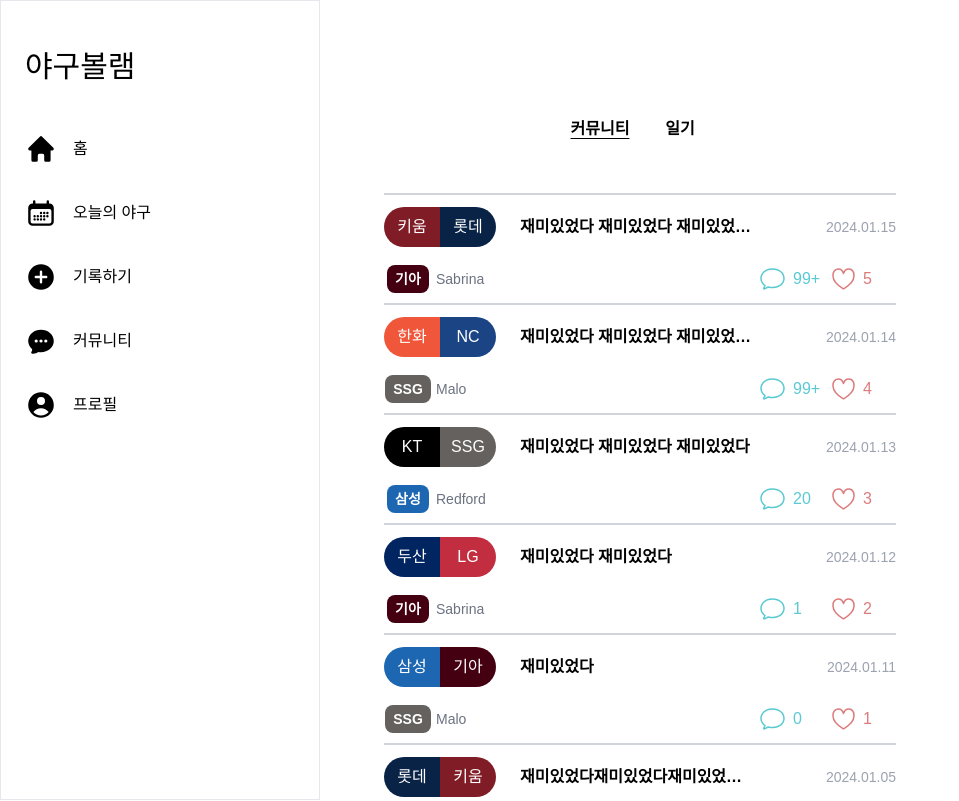
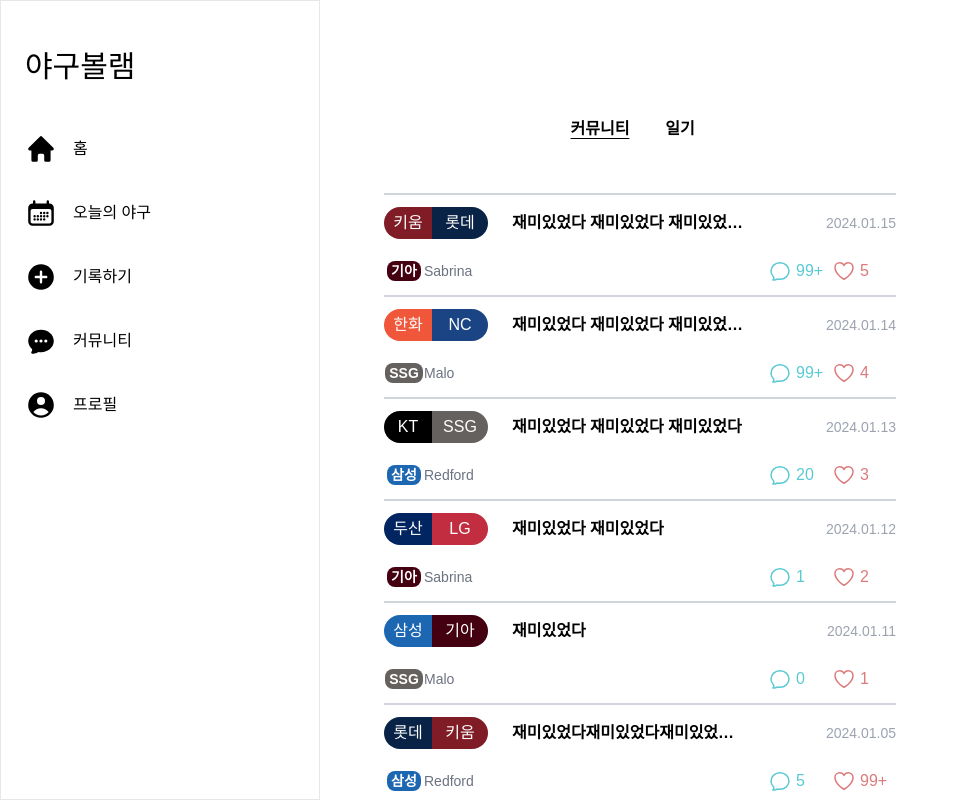
Before and after one commit to Baseball-Archive/client, a React (Vite) app: page /posts in a window 1280 px wide. Shown: the top 801 px of the page, without its empty margins (0-959 px from the left). Built offline with nearby package versions, Linux system fonts and the light colour scheme; a web font is replaced by a local one.

Commit message:
💄 Baege UI 수정, comment & likes 아이콘 변경

```diff
--- a/src/components/Community/Post.tsx
+++ b/src/components/Community/Post.tsx
@@ -1,4 +1,3 @@
-import Badge from "../common/Badge";
 import { dummyUser } from "../../pages/Community/dummyPostUser";
 import { Link } from "react-router-dom";
 
@@ -49,7 +48,17 @@ export interface PostType {
 
 interface Props {
   post: PostType;
+  scheme?: TeamScheme;
 }
+
+const CHEER_TEAM_STYLE =
+  "inline-flex items-center rounded-lg px-1 py-0.3 text-sm font-bold text-white";
+
+const CheerTeamBadge = ({ scheme }: { scheme?: TeamScheme }) => {
+  if (!scheme) return null;
+  const { name, style } = SCHEME_MAP[scheme];
+  return <span className={` ${CHEER_TEAM_STYLE} ${style}`}>{name}</span>;
+};
 
 const Post = ({ post }: Props) => {
   const {
@@ -80,13 +89,13 @@ const Post = ({ post }: Props) => {
           <div className="pt-3 border-t-2 border-gray-300">
             <div className="flex items-center">
               <div
-                className={`p-2 text-white w-14 h-10 ${homeTeam.style} text-center rounded-l-full`}
-                style={{ minWidth: '3.5rem' }}
+                className={`p-1 text-white w-8 h-8 ${homeTeam.style} text-center rounded-l-full`}
+                style={{ minWidth: '3rem' }}
               >
                 {homeTeam.name}
               </div>
               <div
-                className={`p-2 text-white w-14 h-10 ${awayTeam.style} text-center rounded-r-full`}
+                className={`p-1 text-white w-8 h-8 ${awayTeam.style} text-center rounded-r-full`}
                 style={{ minWidth: '3.5rem' }}
               >
                 {awayTeam.name}
@@ -102,25 +111,27 @@ const Post = ({ post }: Props) => {
             </div>
             <div className="flex justify-between items-center mt-2">
               <div className="flex items-center font-normal text-gray-500">
-                <div className="flex items-center justify-center w-12 h-12 relative overflow-hidden">
-                  <Badge scheme={cheerTeam as TeamScheme} />
+                <div className="flex items-center justify-center w-10 h-12 relative overflow-hidden">
+                  <CheerTeamBadge scheme={cheerTeam as TeamScheme} />
                 </div>
-                <div className="ml-1 text-sm">{userName}</div>
+                <div className="text-sm">{userName}</div>
               </div>
-              <div className="flex items-center space-x-2">
+              <div className="flex items-center">
                 <div className="flex items-center w-16 h-10">
-                  <svg xmlns="http://www.w3.org/2000/svg" width="25" height="22" fill="none">
-                    <path fill="#5ACAD2" d="m5.062 17.51.67.336a.75.75 0 0 0-.256-.962l-.414.625Zm-1.373 2.736-.67-.337.67.337Zm.661.7.335.672-.335-.671Zm3.943-1.962.209-.72a.75.75 0 0 0-.543.05l.334.67Zm14.957-8.706c0 4.59-4.128 8.529-10.75 8.529v1.5c7.185 0 12.25-4.369 12.25-10.029h-1.5ZM12.5 1.75c6.622 0 10.75 3.94 10.75 8.528h1.5C24.75 4.618 19.685.25 12.5.25v1.5ZM1.75 10.278C1.75 5.69 5.878 1.75 12.5 1.75V.25C5.315.25.25 4.619.25 10.278h1.5Zm3.726 6.606C3.099 15.31 1.75 12.926 1.75 10.278H.25c0 3.199 1.642 6.03 4.397 7.856l.829-1.25Zm-1.117 3.698 1.373-2.736-1.34-.673-1.373 2.736 1.34.673Zm-.343-.307a.273.273 0 0 1 .304.052.233.233 0 0 1 .04.255l-1.341-.673a1.268 1.268 0 0 0 .21 1.448 1.23 1.23 0 0 0 1.456.261l-.669-1.343Zm3.943-1.962-3.943 1.962.669 1.343 3.942-1.962-.668-1.343Zm4.541.494c-1.457 0-2.796-.194-3.998-.543l-.419 1.44c1.346.392 2.828.603 4.417.603v-1.5Z"/>
+                  <svg xmlns="http://www.w3.org/2000/svg" fill="none" viewBox="0 0 24 24" stroke-width="1.5" stroke="currentColor" className="text-[#5ACAD2]" style={{ maxWidth: "24px" }}>
+                    <path stroke-linecap="round" stroke-linejoin="round" d="M12 20.25c4.97 0 9-3.694 9-8.25s-4.03-8.25-9-8.25S3 7.444 3 12c0 2.104.859 4.023 2.273 5.48.432.447.74 1.04.586 1.641a4.483 4.483 0 0 1-.923 1.785A5.969 5.969 0 0 0 6 21c1.282 0 2.47-.402 3.445-1.087.81.22 1.668.337 2.555.337Z" />
                   </svg>
-                  <span className="text-[#5ACAD2] ml-2">
+
+                  <span className="text-[#5ACAD2] ml-1">
                     {displayComments}
                   </span>
                 </div>
                 <div className="flex items-center w-16 h-10">
-                  <svg xmlns="http://www.w3.org/2000/svg" width="23" height="22" fill="none">
-                    <path stroke="#DC7B7C" strokeLinejoin="round" strokeWidth="1.5" d="M1.01 8.324c-.213-5.372 2.815-7.06 5.138-7.305C8.472.774 10.644 2.952 11.5 5.53c.856-2.579 3.012-4.67 5.352-4.512 2.339.157 5.351 1.933 5.137 7.305-.208 5.226-3.861 8.621-9.974 12.363a.988.988 0 0 1-1.03 0C4.872 16.945 1.219 13.55 1.01 8.324Z"/>
+                  <svg xmlns="http://www.w3.org/2000/svg" fill="none" viewBox="0 0 24 24" stroke-width="1.5" stroke="currentColor" className="text-[#DC7B7C]" style={{ maxWidth: "24px" }}>
+                    <path stroke-linecap="round" stroke-linejoin="round" d="M21 8.25c0-2.485-2.099-4.5-4.688-4.5-1.935 0-3.597 1.126-4.312 2.733-.715-1.607-2.377-2.733-4.313-2.733C5.1 3.75 3 5.765 3 8.25c0 7.22 9 12 9 12s9-4.78 9-12Z" />
                   </svg>
-                  <span className="text-[#DC7B7C] ml-2">
+
+                  <span className="text-[#DC7B7C] ml-1">
                     {displayLikes}
                   </span>
                 </div>
--- a/src/components/Community/PostInfo.tsx
+++ b/src/components/Community/PostInfo.tsx
@@ -37,7 +37,7 @@ const PostInfo = () => {
 
     <div className="mb-10 mt-6 flex flex-col">
       <button className="my-10 h-20 rounded-[10px] bg-black text-2xl font-medium text-white">
-        등록
+        게시글 등록
       </button>
     </div>
   </div>
```
